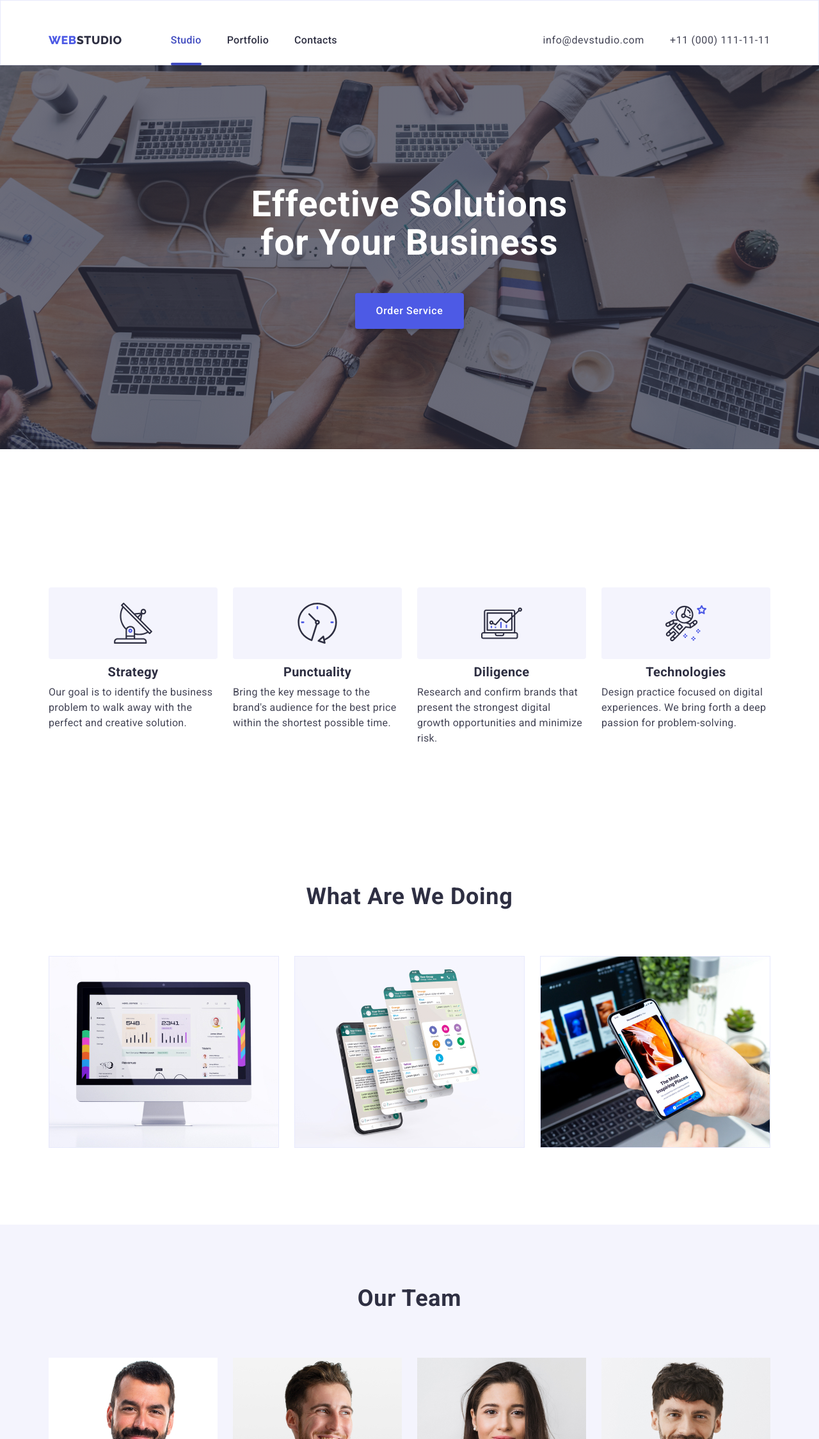
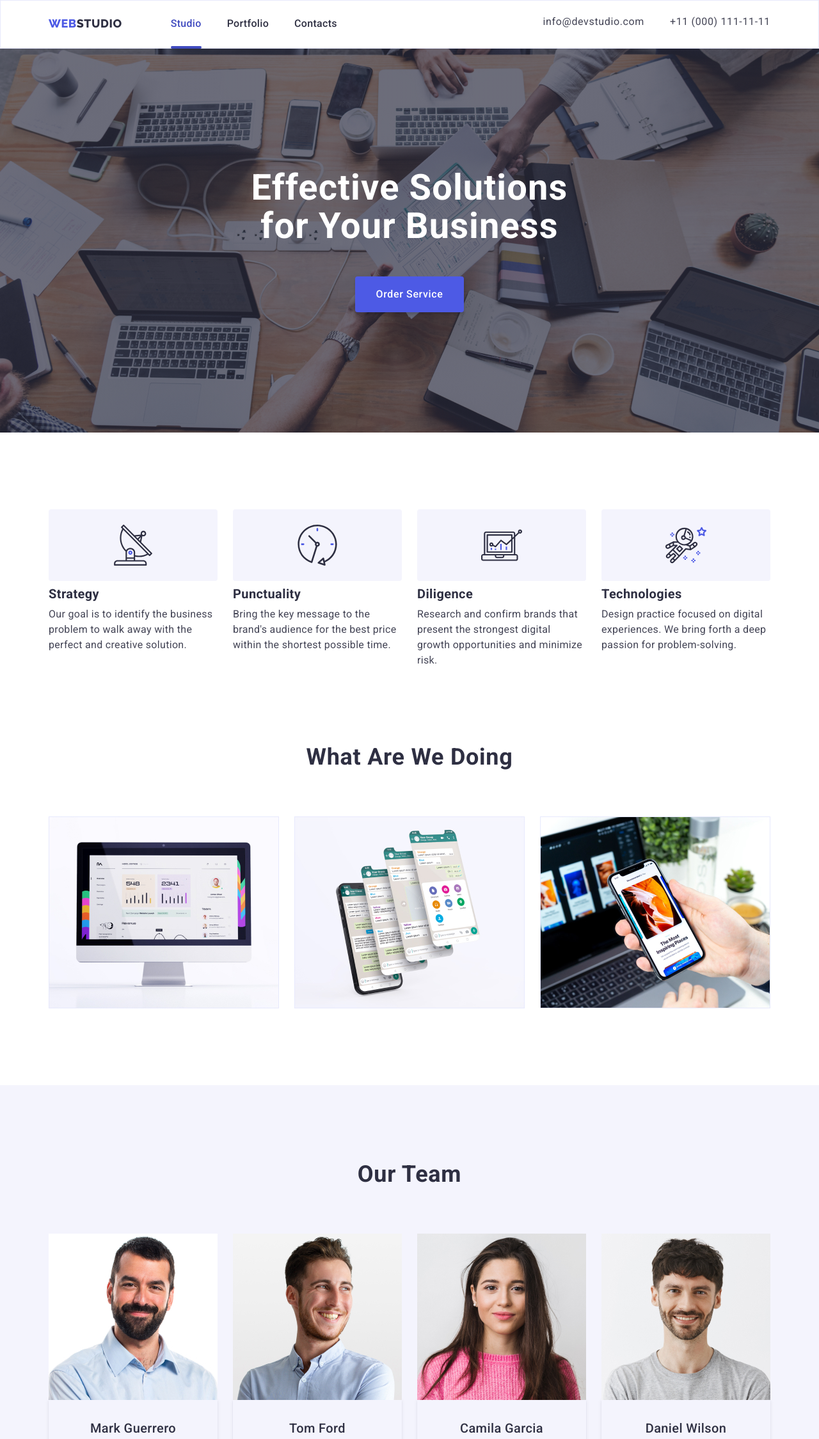
Before and after one commit to giligran/goit-markup-hw-07, a plain HTML site: page index.html in a window 1280 px wide. Shown: the top 2249 px of the page at 64% size. Drawn offline with nearby package versions, Linux system fonts and the light colour scheme.

Commit message:
das
daasd

```diff
--- a/css/desctop.css
+++ b/css/desctop.css
@@ -16,11 +16,9 @@
 }
 /* header */
 
-.header>.container {
-    align-items: center;
-    min-height: 76px;
-    padding-top: 24px;
-    padding-bottom: 24px;
+
+.header {
+        min-height: 76px;
 }
 
 .header-logo {
@@ -68,7 +66,7 @@ screen and (min-resolution: 2dppx) {
 
 /* feutures  */
 
-.feutures>.container {
+.feutures {
     padding-top: 120px;
     padding-bottom: 120px;
 }
@@ -98,6 +96,7 @@ screen and (min-resolution: 2dppx) {
 
 
 .feutures-subtitle {
+    text-align: left;
     font-size: 20px;
     line-height: 1.2;
 }
@@ -125,6 +124,8 @@ screen and (min-resolution: 2dppx) {
 /* team */
 
 .team {
+    padding-top: 120px;
+    padding-bottom: 120px;
     background-color: #F4F4FD;
 }
 
@@ -138,8 +139,12 @@ screen and (min-resolution: 2dppx) {
 
 
 
+.footer {
+    padding: 100px 16px;
+    flex-wrap: nowrap;
+}
+
 .footer>.container {
-    padding: 100px 16px;
     flex-wrap: nowrap;
 }
 
--- a/css/tablet.css
+++ b/css/tablet.css
@@ -139,6 +139,7 @@ screen and (min-resolution: 2dppx) {
 
 .team {
     padding-bottom: 152px;
+    background: #F4F4FD;
 }
 
 .team-list {
@@ -164,15 +165,19 @@ screen and (min-resolution: 2dppx) {
 }
 
 .client-list-item {
-    max-width: calc((100% - 48px) / 3);
+    max-width: 168px;
 }
 
     /* footer */
 
+.footer {
+    padding-left: 108px;
+    padding-right: 108px;
+}
+
 .footer>.container {
     display: flex;
-    padding-left: 108px;
-    padding-right: 108px;
+
     flex-wrap: wrap;
 }
 
```
